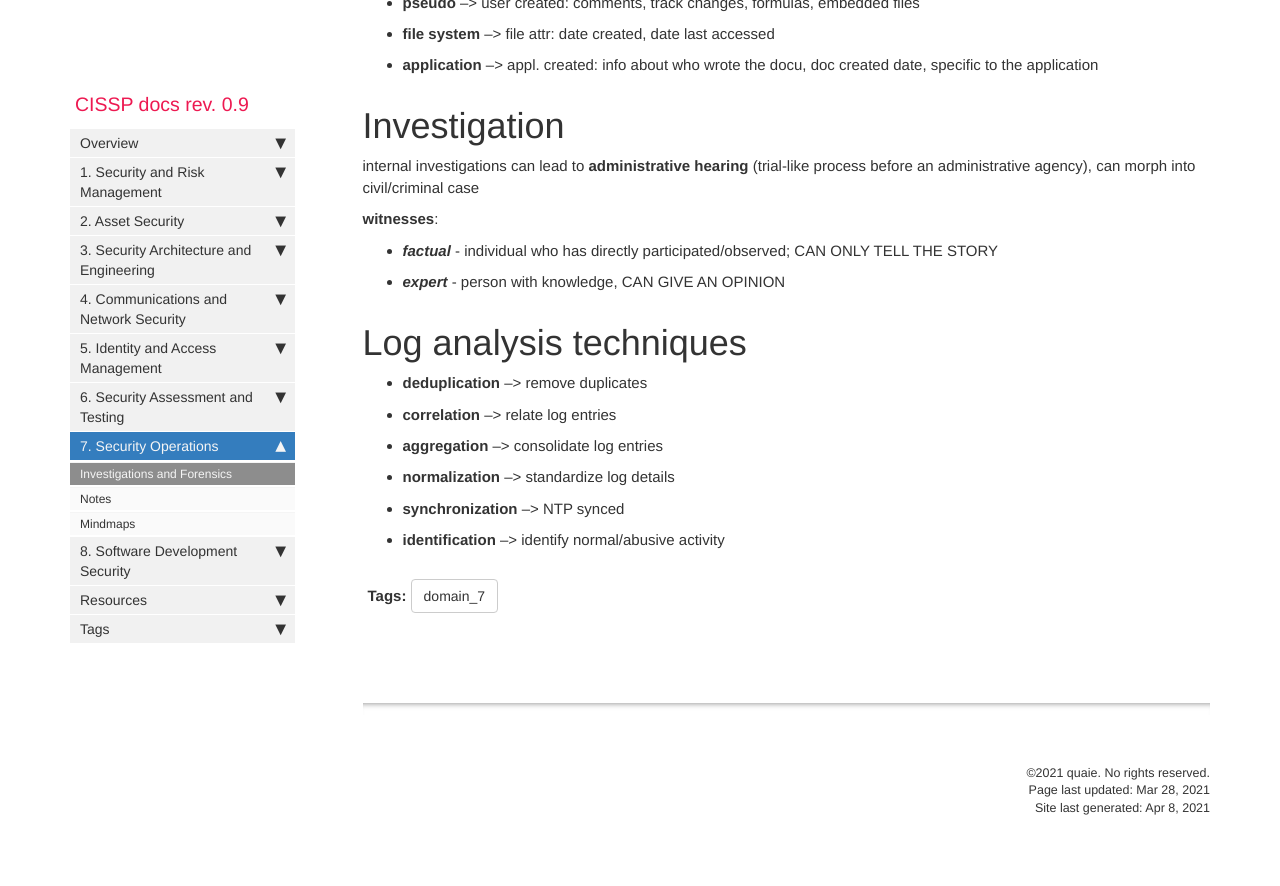
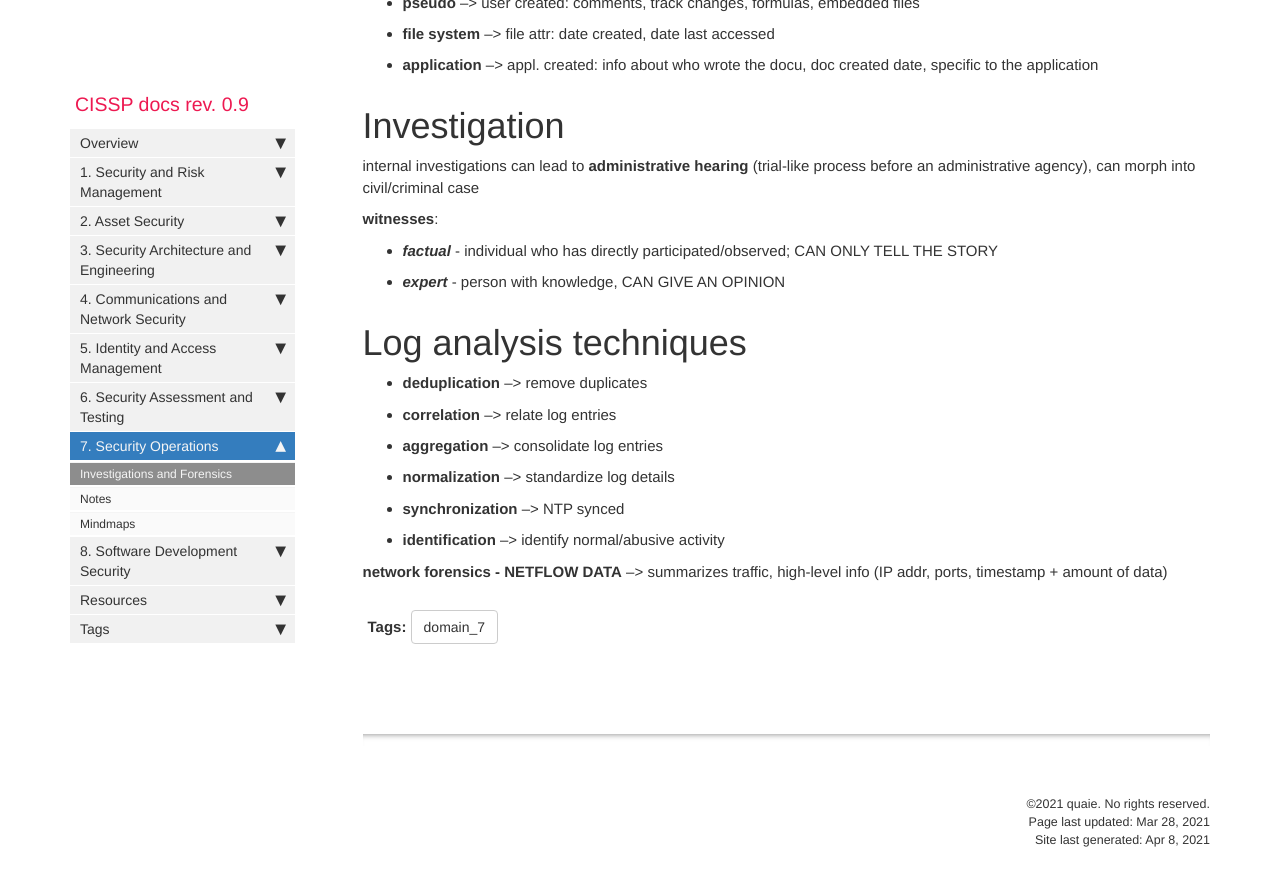
Before and after one commit to quaie/cissp, a Jekyll site: the page built from pages/mydoc/7_investigations.md, in a window 1280 px wide and 900 px high, scrolled down 1460 px. Shown: the top 886 px of the window. Built offline with Jekyll 4.4.1, drawn with Linux system fonts in a browser that asks for light colours; comment, search, counter and statistics services are not loaded.

Commit message:
Update 7_investigations.md

```diff
--- a/pages/mydoc/7_investigations.md
+++ b/pages/mydoc/7_investigations.md
@@ -76,3 +76,6 @@ internal investigations can lead to **administrative hearing** (trial-like proce
 - **normalization** --> standardize log details
 - **synchronization** --> NTP synced
 - **identification** --> identify normal/abusive activity
+
+
+**network forensics - NETFLOW DATA** --> summarizes traffic, high-level info (IP addr, ports, timestamp + amount of data)
```
